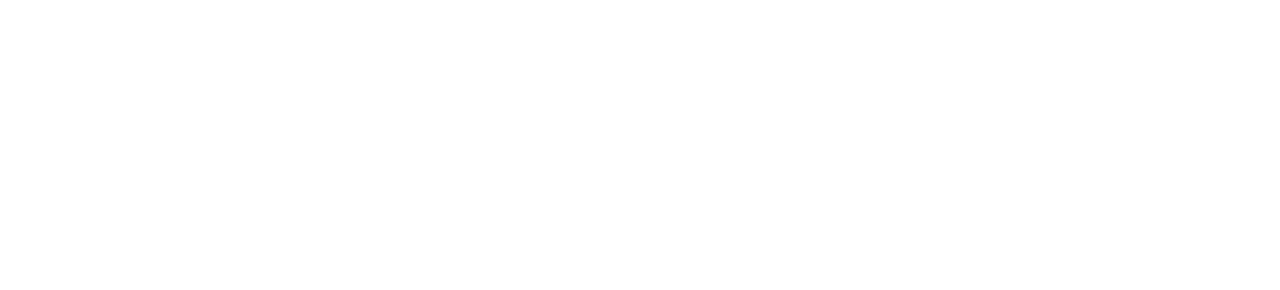
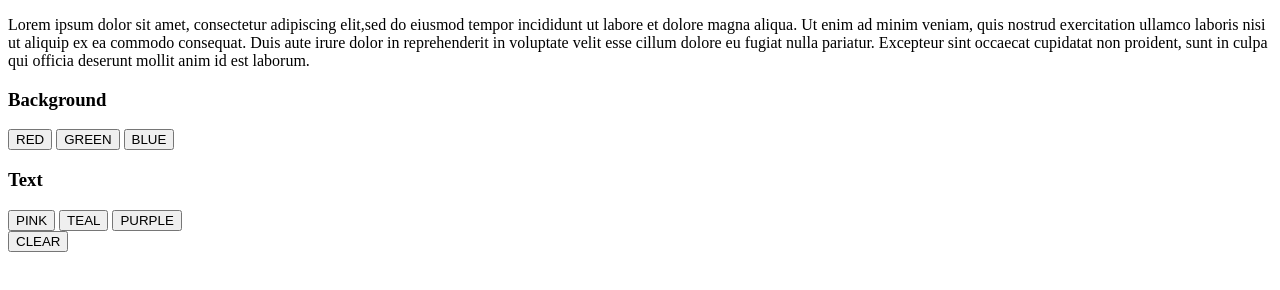
Before and after one commit to TR559/unit3Notes, a plain HTML site: page colorPicker.html in a window 1280 px wide. Drawn offline with Linux system fonts and the light colour scheme.

Commit message:
initial commit

```diff
--- a/colorPicker.html
+++ b/colorPicker.html
@@ -6,6 +6,39 @@
     <link rel="stylesheet" href="style.css">
 </head>
 <body>
+<div class="container">
+    <div class="content">
+        <p> Lorem ipsum dolor sit amet, consectetur adipiscing elit,sed do eiusmod tempor incididunt ut labore et dolore magna aliqua.
+            Ut enim ad minim veniam, quis nostrud exercitation ullamco laboris nisi ut aliquip ex ea commodo consequat.
+            Duis aute irure dolor in reprehenderit in voluptate velit esse cillum dolore eu fugiat nulla pariatur.
+            Excepteur sint occaecat cupidatat non proident, sunt in culpa qui officia deserunt mollit anim id est laborum.</p>
+        <div class="row">
+            <h3>Background</h3>
+            <button id="1">RED</button>
+            <button id="2">GREEN</button>
+            <button id="3">BLUE</button>
+        </div>
+        <div class="row">
+            <h3>Text</h3>
+            <button id="4">PINK</button>
+            <button id="5">TEAL</button>
+            <button id="6">PURPLE</button>
+        </div>
+        <button id="clear">CLEAR</button>
+    </div>
+</div>
+<script>
+    const content = document.querySelector('.content');
+    const red = document.getElementById('1');
+    const green = document.getElementById('2');
+    const blue = document.getElementById('3');
 
+    const pink = document.getElementById('4');
+    const teal = document.getElementById('5');
+    const purple = document.getElementById('6');
+
+    const clearButton = document.getElementById('clear');
+
+</script>
 </body>
 </html>
```
